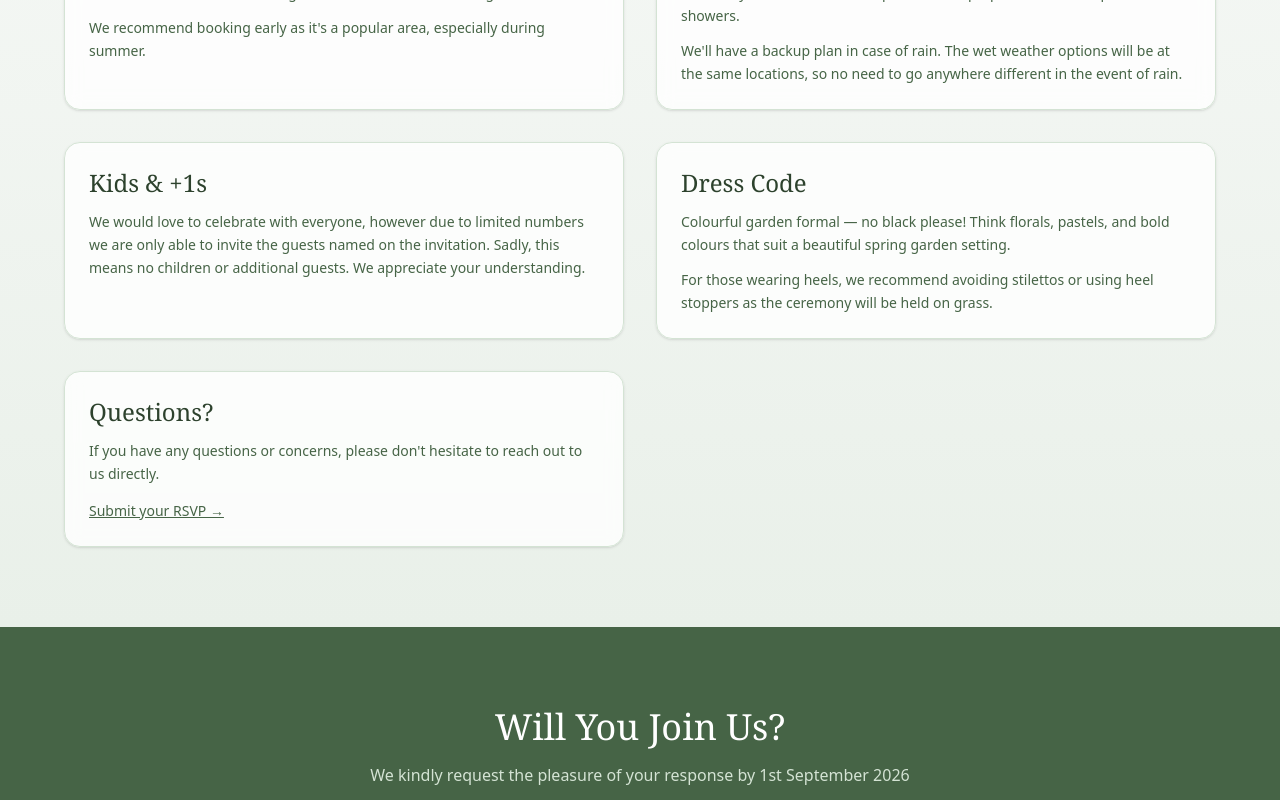
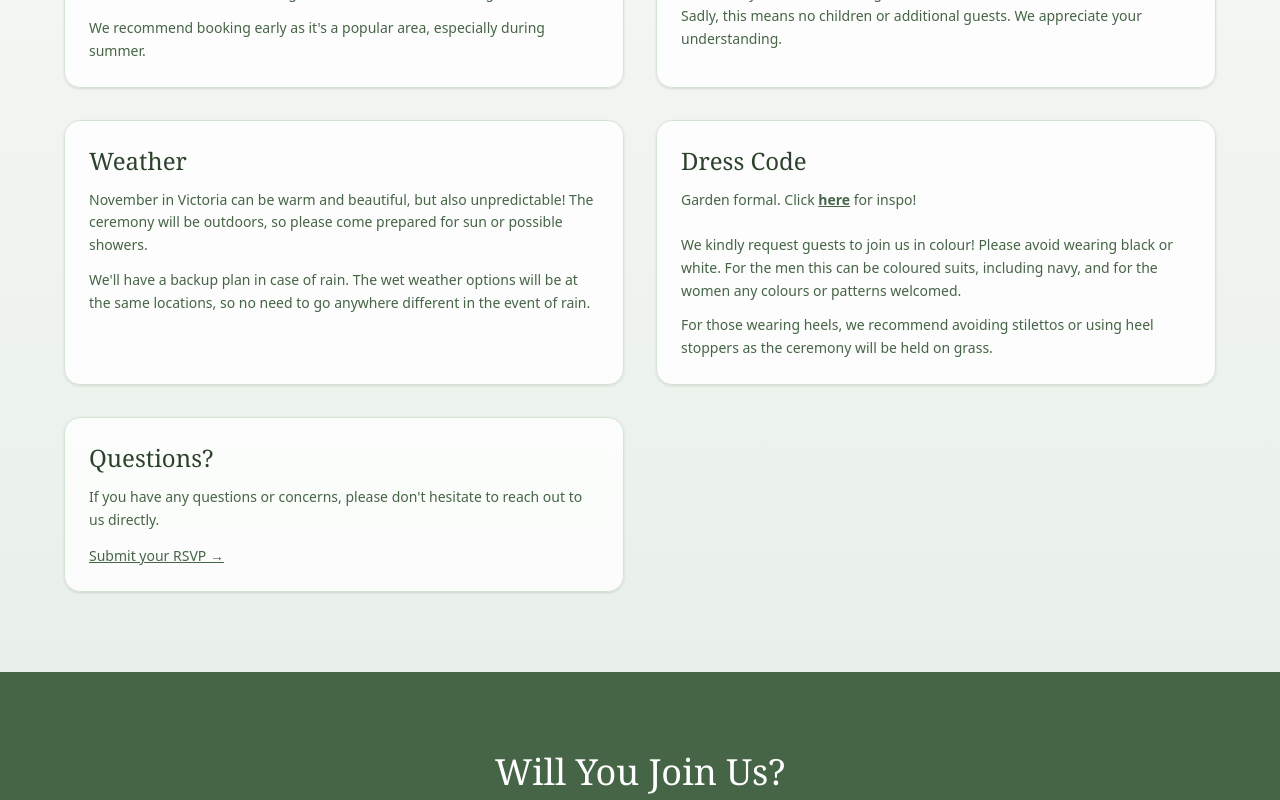
Before and after one commit to darcy-crett/wedding-site, a Next.js app: page /details in a window 1280 px wide. Shown: the part 1980-2780 px from the top of the page. Built offline with nearby package versions, Linux system fonts and the light colour scheme.

Commit message:
fixed dress code details

```diff
--- a/app/details/page.tsx
+++ b/app/details/page.tsx
@@ -52,13 +52,6 @@ export default function DetailsPage() {
                     Join us afterwards for a drink on the lawn.
                   </p>
                 </div>
-
-                {/* <div>
-                  <h2 className="text-base 2xl:text-xl font-medium text-sage-900 mb-1 2xl:mb-2 drop-shadow-sm md:drop-shadow-none">Dress Code</h2>
-                  <p className="text-sm 2xl:text-lg text-sage-900 md:text-sage-700 drop-shadow-sm md:drop-shadow-none">
-                    Colourful garden formal - no black. For those wearing heels, we suggest avoiding stilettos or wearing stoppers as the ceremony will be on grass.
-                  </p>
-                </div> */}
 
                 <div>
                   <h2 className="text-base 2xl:text-xl font-medium text-sage-900 mb-1 2xl:mb-2 drop-shadow-sm md:drop-shadow-none">Parking</h2>
@@ -172,6 +165,14 @@ export default function DetailsPage() {
             </div>
 
             <div className="bg-white/80 backdrop-blur-sm rounded-2xl p-6 2xl:p-10 shadow-sm border border-sage-200">
+              <h3 className="text-xl md:text-2xl 2xl:text-3xl font-serif text-sage-900 mb-3 2xl:mb-4">Kids & +1s</h3>
+              <p className="text-sm 2xl:text-lg text-sage-700 leading-relaxed">
+                We would love to celebrate with everyone, however due to limited numbers we are only able to invite the guests named on the invitation. <br />
+                Sadly, this means no children or additional guests. We appreciate your understanding.
+              </p>
+            </div>
+
+            <div className="bg-white/80 backdrop-blur-sm rounded-2xl p-6 2xl:p-10 shadow-sm border border-sage-200">
               <h3 className="text-xl md:text-2xl 2xl:text-3xl font-serif text-sage-900 mb-3 2xl:mb-4">Weather</h3>
               <p className="text-sm 2xl:text-lg text-sage-700 leading-relaxed mb-3">
                 November in Victoria can be warm and beautiful, but also unpredictable! The ceremony will be outdoors, so please come prepared for sun or possible showers.
@@ -182,16 +183,20 @@ export default function DetailsPage() {
             </div>
 
             <div className="bg-white/80 backdrop-blur-sm rounded-2xl p-6 2xl:p-10 shadow-sm border border-sage-200">
-              <h3 className="text-xl md:text-2xl 2xl:text-3xl font-serif text-sage-900 mb-3 2xl:mb-4">Kids & +1s</h3>
-              <p className="text-sm 2xl:text-lg text-sage-700 leading-relaxed">
-                We would love to celebrate with everyone, however due to limited numbers we are only able to invite the guests named on the invitation. Sadly, this means no children or additional guests. We appreciate your understanding.
-              </p>
-            </div>
-
-            <div className="bg-white/80 backdrop-blur-sm rounded-2xl p-6 2xl:p-10 shadow-sm border border-sage-200">
               <h3 className="text-xl md:text-2xl 2xl:text-3xl font-serif text-sage-900 mb-3 2xl:mb-4">Dress Code</h3>
               <p className="text-sm 2xl:text-lg text-sage-700 leading-relaxed mb-3">
-                Colourful garden formal — no black please! Think florals, pastels, and bold colours that suit a beautiful spring garden setting.
+                Garden formal. Click{' '}
+                <a
+                  href="https://mduhfpicobfaqgwhxtbp.supabase.co/storage/v1/object/public/hero-images/dress%20code.jpeg"
+                  target="_blank"
+                  rel="noopener noreferrer"
+                  className="text-sage-700 font-semibold underline hover:text-sage-900 transition-colors"
+                >
+                  here
+                </a>
+                {' '}for inspo!<br />
+                <br />
+                We kindly request guests to join us in colour! Please avoid wearing black or white. For the men this can be coloured suits, including navy, and for the women any colours or patterns welcomed.
               </p>
               <p className="text-sm 2xl:text-lg text-sage-700 leading-relaxed">
                 For those wearing heels, we recommend avoiding stilettos or using heel stoppers as the ceremony will be held on grass.
@@ -221,7 +226,7 @@ export default function DetailsPage() {
             Will You Join Us?
           </h2>
           <p className="text-sage-200 mb-8 2xl:mb-10 text-base 2xl:text-lg">
-            We kindly request the pleasure of your response by 1st September 2026
+            We kindly request the pleasure of your response by 14th September 2026
           </p>
           <Link
             href="/rsvp"
```
